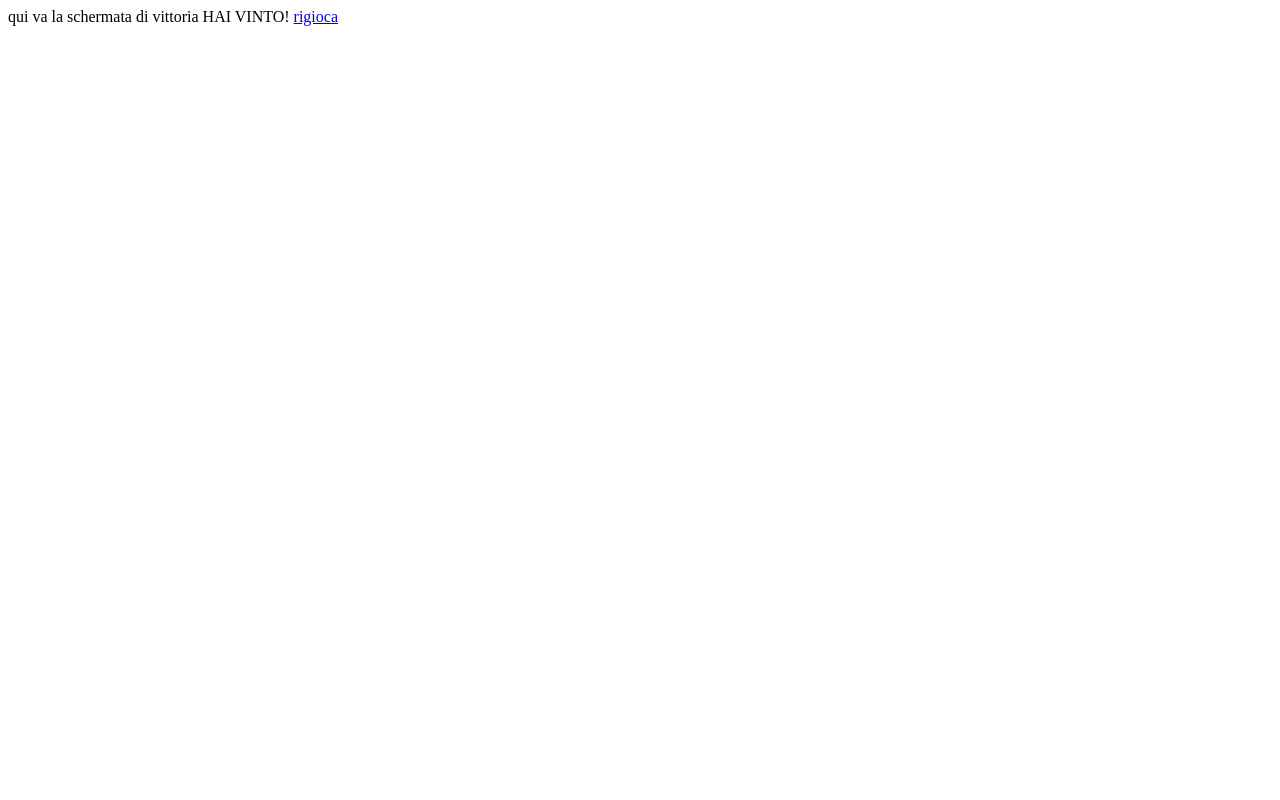
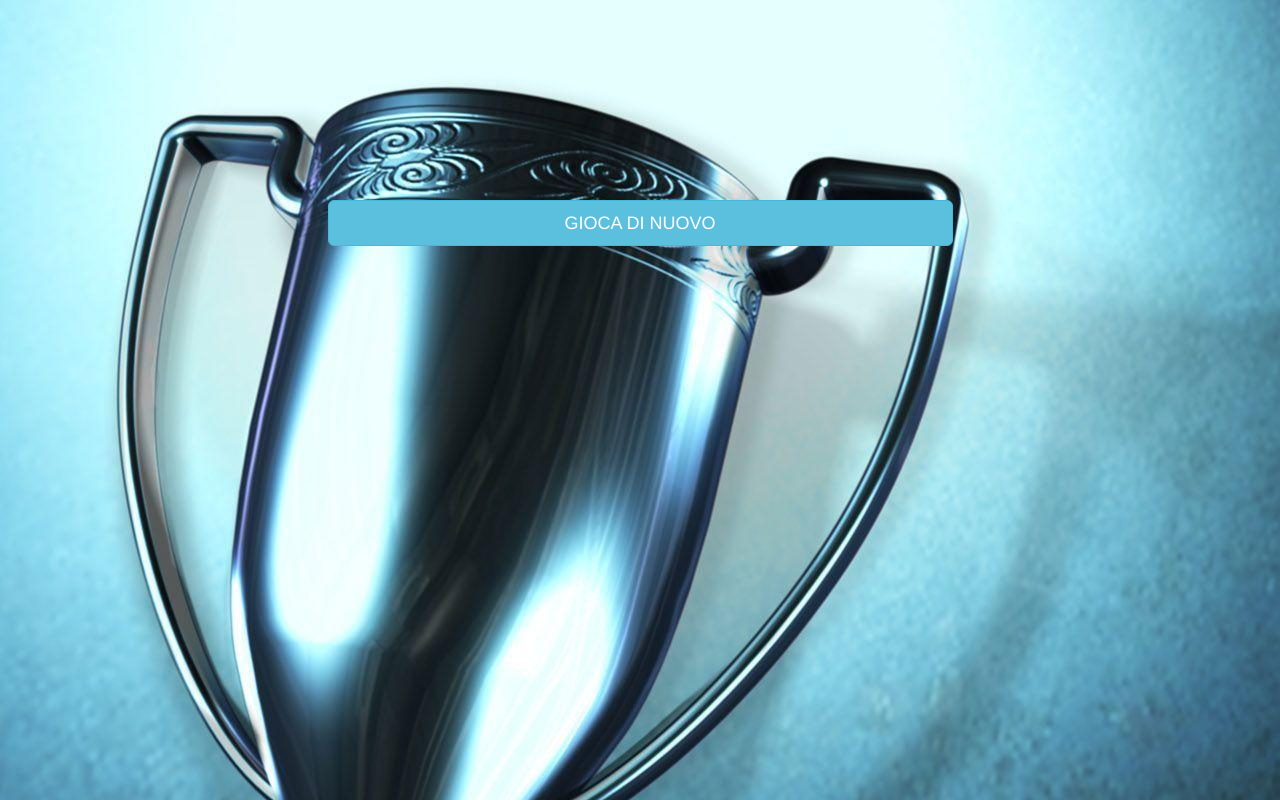
Before and after one commit to LexILuthor/milionario, a plain HTML site: page vittoria.html in a window 1280 px wide. Shown: the top 800 px of the page. Drawn offline with nearby package versions, Linux system fonts and the light colour scheme.

Commit message:
creade pagine: index, modalità, vittoria

```diff
--- a/vittoria.html
+++ b/vittoria.html
@@ -1,12 +1,35 @@
 <!DOCTYPE html>
 <html>
-  <head>
+
+<head>
     <meta charset="utf-8">
-    <title></title>
-  </head>
-  <body>
-    qui va la schermata di vittoria
-    HAI VINTO!
-      <a href="modalita.html">rigioca</a>
-  </body>
+    <meta http-equiv="X-UA-Compatible" content="IE=edge">
+    <meta name="viewport" content="width=device-width, initial-scale=1">
+    <!-- The above 3 meta tags *must* come first in the head; any other head content must come *after* these tags -->
+    <title>IL GIOCONE</title>
+
+    <!-- Bootstrap -->
+    <link href="https://bootswatch.com/3/slate/bootstrap.min.css" rel="stylesheet">
+
+
+</head>
+
+<body background="winner1.jpg">
+    <div class="row align-items-center" style="height: 200px;">
+    </div>
+    <div class="row align-items-center" style="height: 1000px;">
+        <div class="col-xs-3 ">
+        </div>
+        <div class="col-xs-6">
+            <a href="modalita.html">
+                <button type="button" class="   btn btn-lg btn-info btn-block" href="modalita.html" role="button">GIOCA DI NUOVO</button>
+            </a>
+
+        </div>
+
+        <div class="col-xs-3 ">
+        </div>
+    </div>
+</body>
+
 </html>
```
Also changed, not shown: index.html (+31 -7 lines), modalita.html (+37 -8 lines), main1.jpg (added), main2.jpg (added), winner1.jpg (added).
